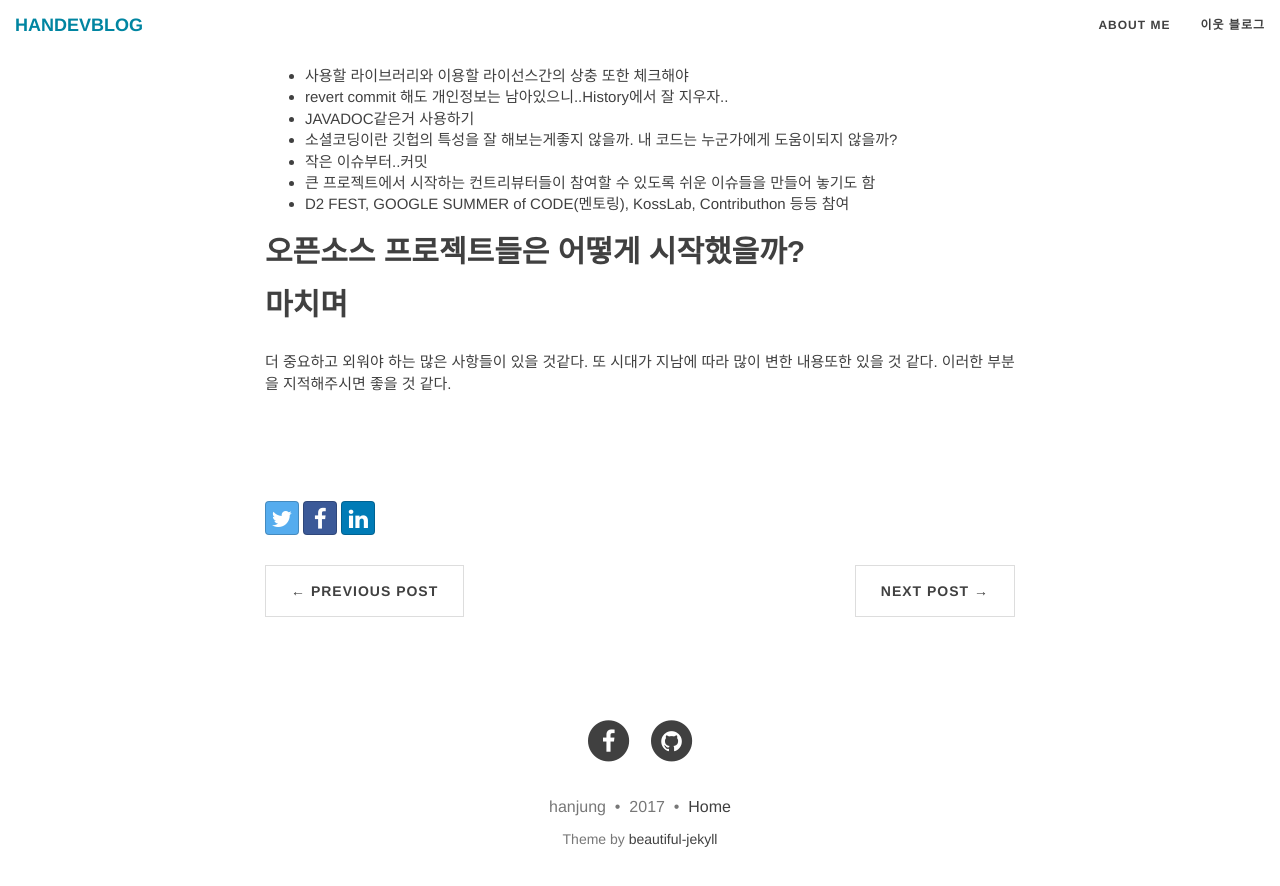
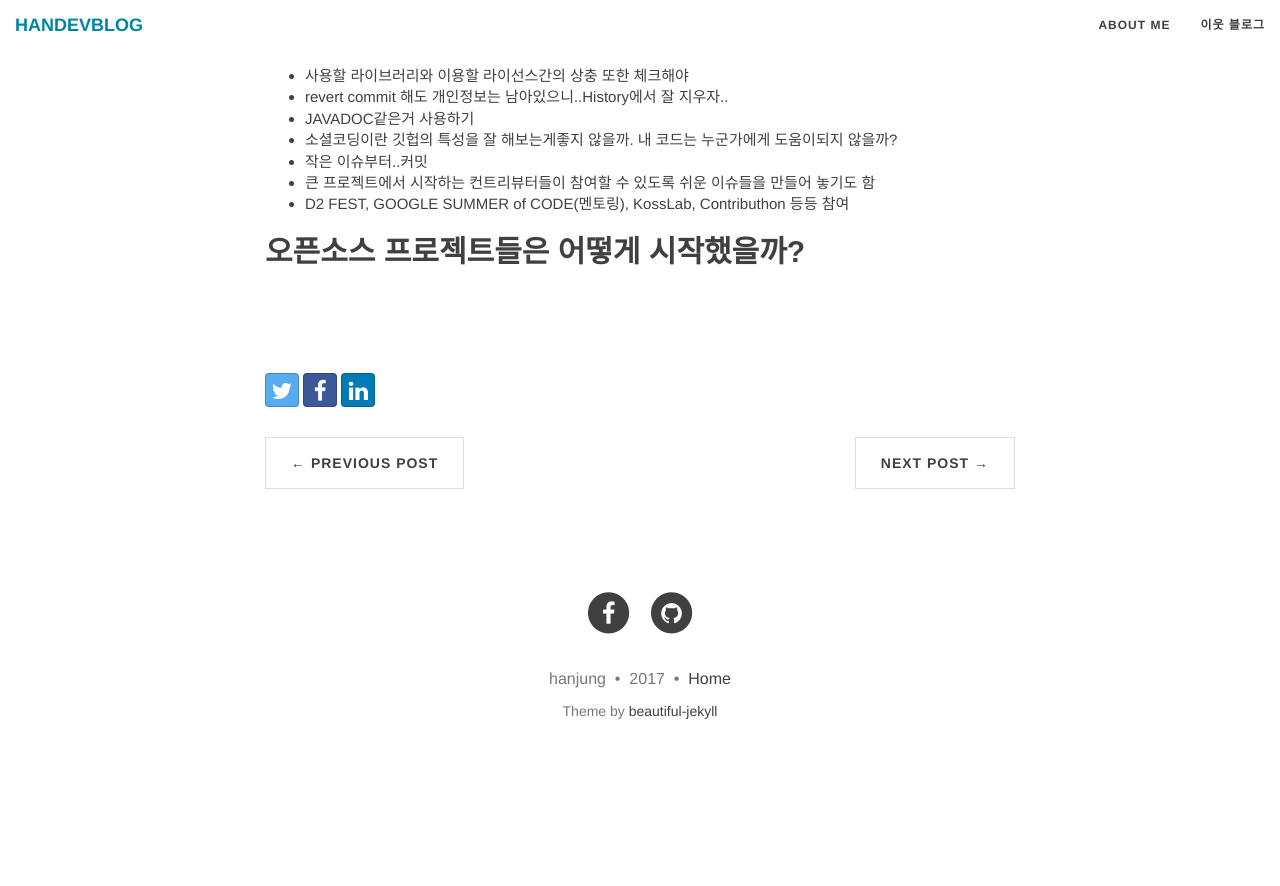
Before and after one commit to hanjungv/hanjungv.github.io, a Jekyll site: the page built from _posts/2017-09/22/2017-09-22-1_OpensourceSeminar_Review1.1.markdown, in a window 1280 px wide and 900 px high, scrolled down 651 px. Shown: the top 886 px of the window. Built offline with Jekyll 4.4.1, drawn with Linux system fonts in a browser that asks for light colours; nearby versions of some CDN libraries; comment, search, counter and statistics services are not loaded; after the commit the page ends 1423 px from its top, so only the background shows below that.

Commit message:
2017.10.02 post not finished

```diff
--- a/_posts/2017-09/22/2017-09-22-1_OpensourceSeminar_Review1.1.markdown
+++ b/_posts/2017-09/22/2017-09-22-1_OpensourceSeminar_Review1.1.markdown
@@ -30,7 +30,4 @@ chart.js -> 홍보에 사용하지 마셈(BSD-3)
 
 
 
-## 마치며
-더 중요하고 외워야 하는 많은 사항들이 있을 것같다. 또 시대가 지남에 따라 많이 변한 내용또한 있을 것 같다. 이러한 부분을 지적해주시면 좋을 것 같다.
-
 <br/><br/>
--- a/_posts/2017-09/22/2017-09-22-1_howopenWebsite.2.markdown
+++ b/_posts/2017-09/22/2017-09-22-1_howopenWebsite.2.markdown
@@ -19,6 +19,5 @@ category: CS
 
 
 ## 마치며
-이게 맞는 내용인지는 모르겠지만 이 과정에서 웹이 어떻게 돌아가는지 개략적으로 공부할 수 있었던 것 같다.
 
 <br/><br/>
```
